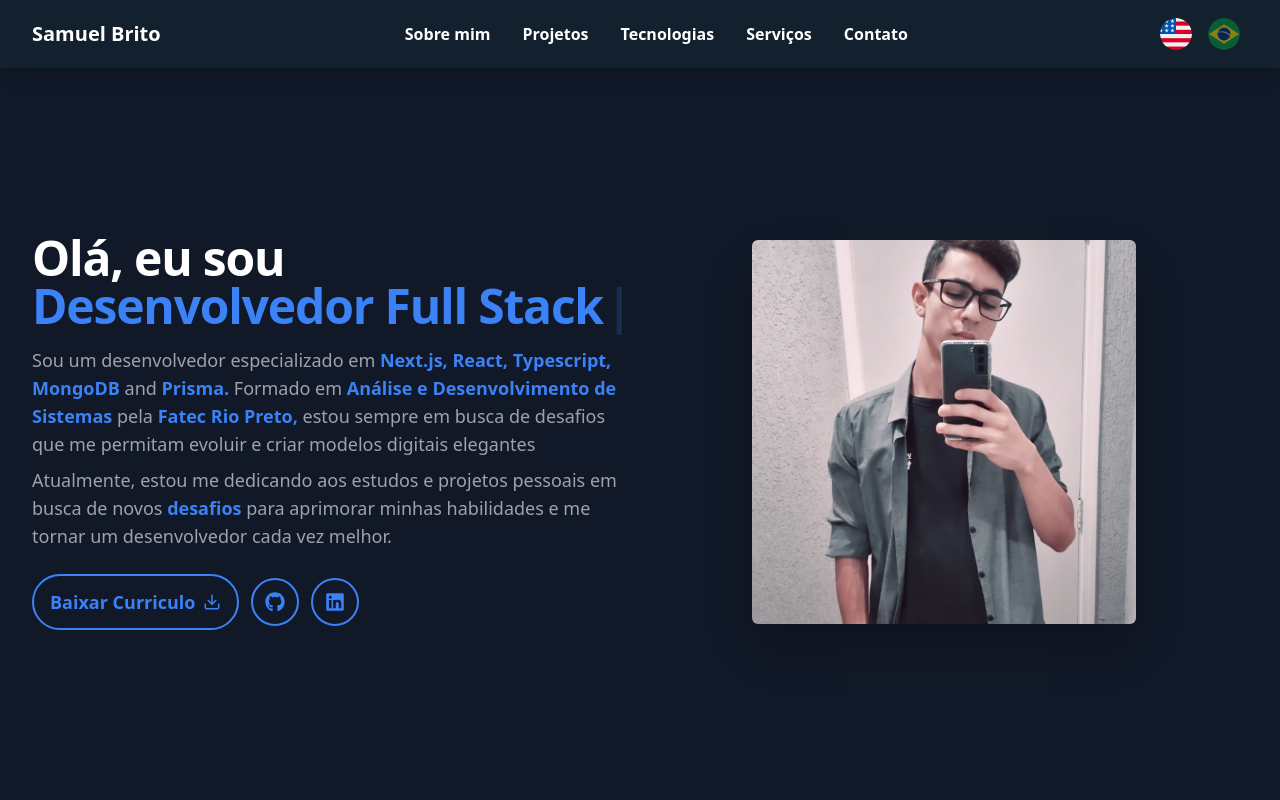
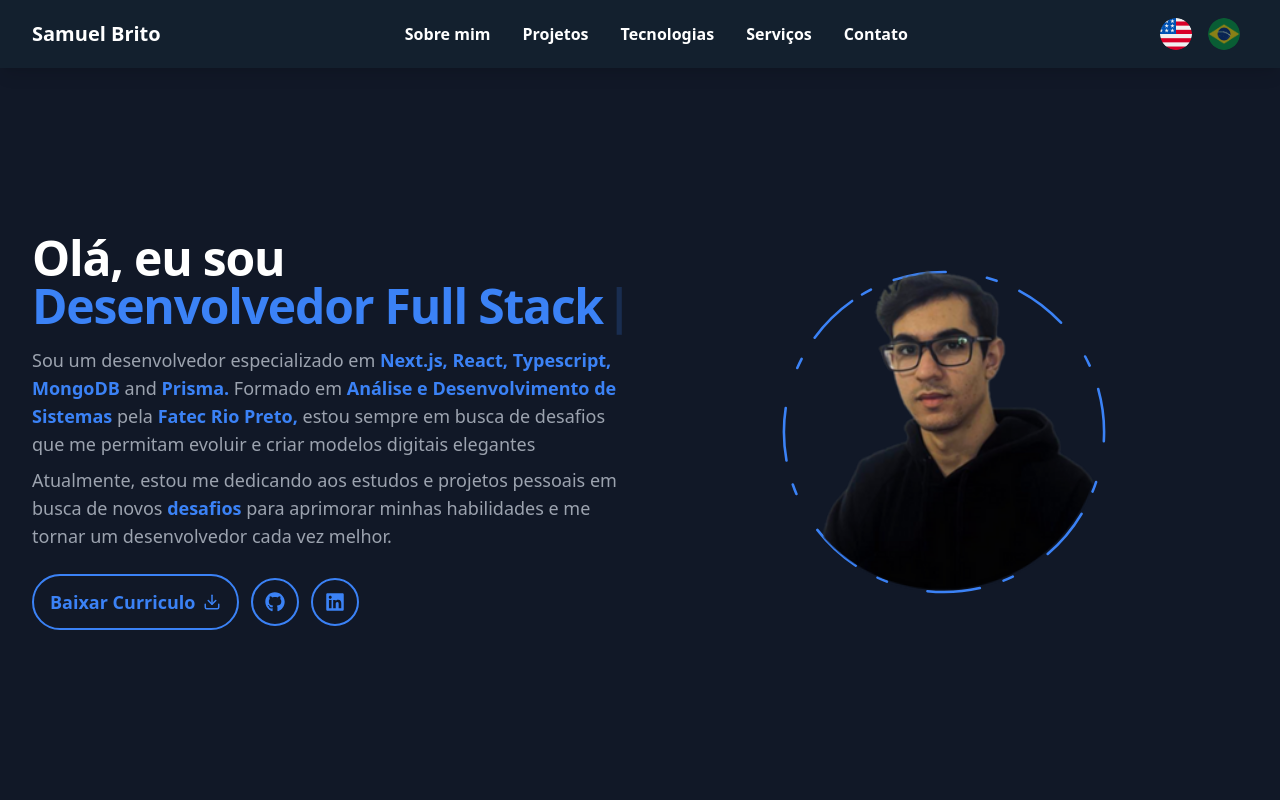
Before and after one commit to DevSamuelBrito/newportifolio, a Next.js app: page / in a window 1280 px wide. Shown: the top 800 px of the page. Built offline with nearby package versions, Linux system fonts and the light colour scheme; no server answers; what tailwindcss-animated would draw is missing.

Commit message:
importando o componente e trocando a imagem do Hero

```diff
--- a/src/app/components/Hero/index.tsx
+++ b/src/app/components/Hero/index.tsx
@@ -8,6 +8,7 @@ import { useLanguage } from "@/app/providers/LanguageContext";
 import { Typewriter } from "react-simple-typewriter";
 import { motion } from "framer-motion";
 import { SocialMediaButton } from "../Header/components/SocialMediaButton";
+import { Photo } from "./components/Photo";
 
 
 const translation = {
@@ -116,13 +117,14 @@ export function Hero() {
             transition={{ duration: 0.8, ease: "easeOut" }}
             viewport={{ once: true, amount: 0.2 }}
             className="hidden lg:col-span-6 lg:flex justify-center items-center">
-            <Image
+            <Photo />
+            {/* <Image
               src={img}
               alt="Profile Picture"
               className=" w-96 h-96 rounded-md object-cover shadow-2xl"
               width={512}
               height={512}
-            />
+            /> */}
           </motion.div>
         </div>
       </section >
```
Also changed, not shown: src/assets/images/iconHero.png (added).
